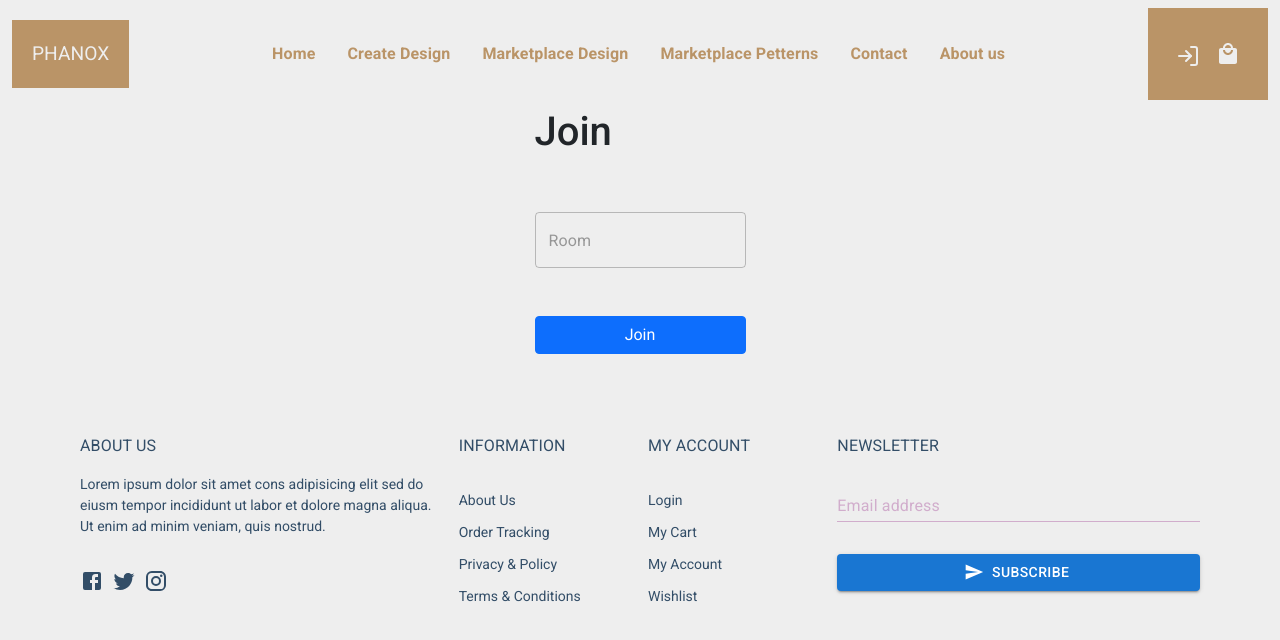
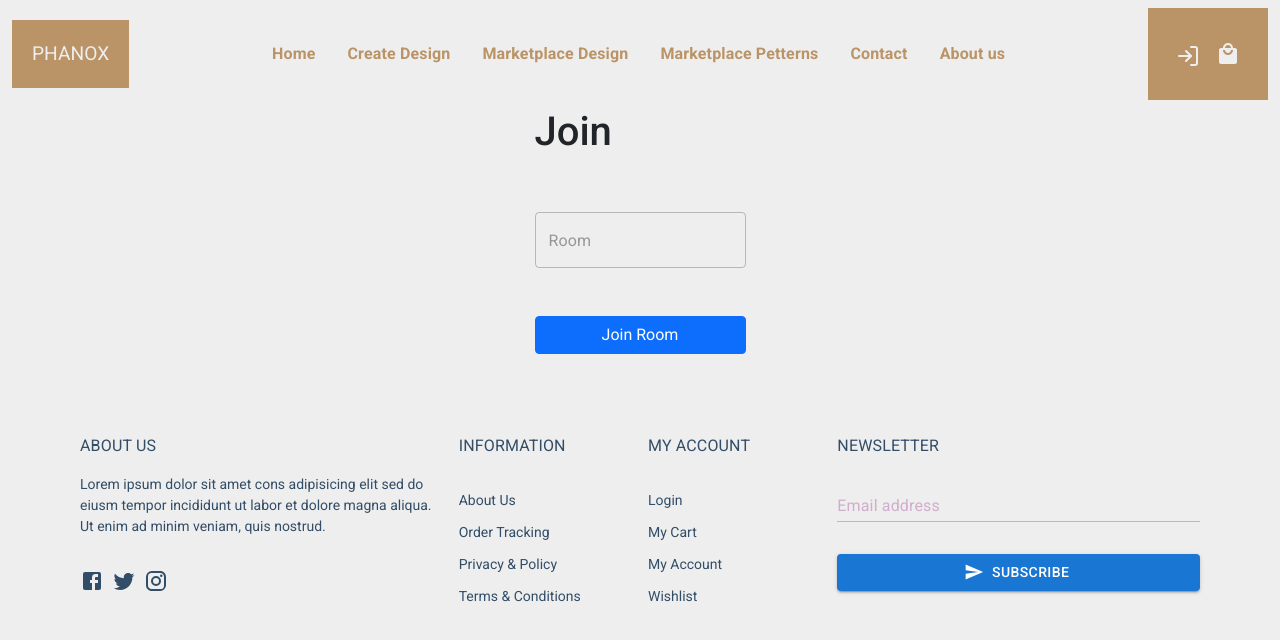
Before and after one commit to alve-coderx/phanox, a React (Create React App) app: page /join in a window 1280 px wide. Shown: the top 640 px of the page. Built offline with nearby package versions, Linux system fonts and the light colour scheme; no server answers.

Commit message:
Update Join.jsx

```diff
--- a/src/pages/Chat/Join.jsx
+++ b/src/pages/Chat/Join.jsx
@@ -22,7 +22,7 @@ export default function SignIn() {
           <TextField placeholder="Room" className="mt-5 joinInput mt-20" type="text" onChange={(event) => setRoom(event.target.value)} />
         </div>
         <Link onClick={e => (!username || !room) ? e.preventDefault() : null} to={`/chat?name=${username}&room=${room}`}>
-          <Button className={'mt-5 w-100 button mt-20'} type="submit">Join</Button>
+          <Button className={'mt-5 w-100 button mt-20'} type="submit">Join Room</Button>
         </Link>
       </div>
     </Container>
```
